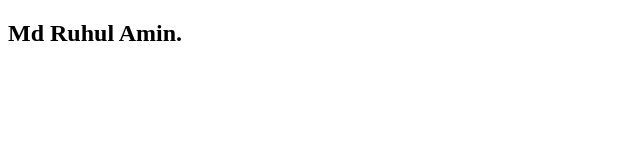
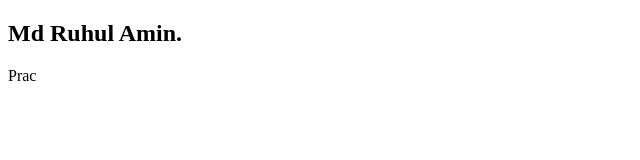
Before and after one commit to ruhul4159/my-first-website, a plain HTML site: page index.html in a window 1280 px wide. Shown: the full height of the page, 0-640 px from the left. Drawn offline with Linux system fonts and the light colour scheme.

Commit message:
creating my second repo

```diff
--- a/index.html
+++ b/index.html
@@ -7,5 +7,6 @@
 </head>
 <body>
     <h2>Md Ruhul Amin.</h2>
+    <p>Prac</p>
 </body>
 </html>
```
Also changed, not shown: 1 other file.
